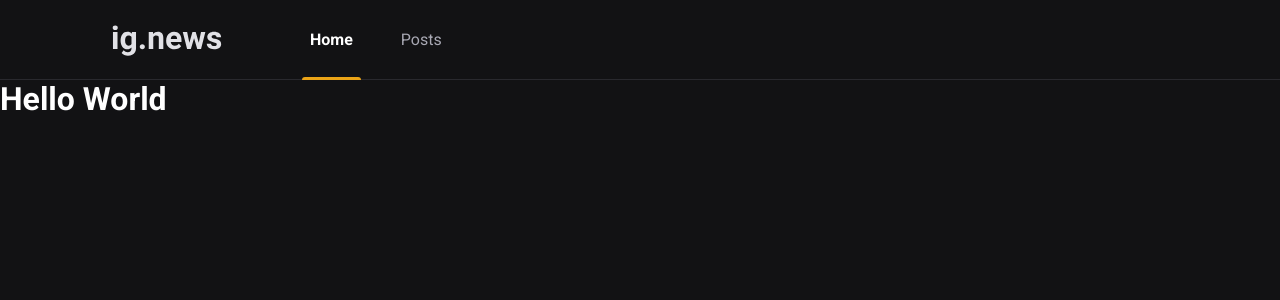
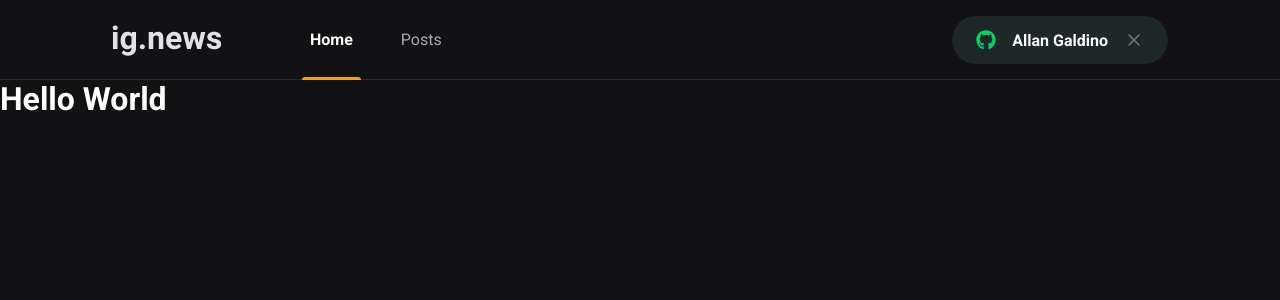
Before and after one commit to GaldinoAllan/ignews, a Next.js app: page / in a window 1280 px wide. Shown: the top 300 px of the page. Built offline with nearby package versions, Linux system fonts and the light colour scheme.

Commit message:
signIn button

```diff
--- a/package.json
+++ b/package.json
@@ -10,7 +10,8 @@
   "dependencies": {
     "next": "10.1.1",
     "react": "17.0.2",
-    "react-dom": "17.0.2"
+    "react-dom": "17.0.2",
+    "react-icons": "^4.2.0"
   },
   "devDependencies": {
     "@types/node": "^14.14.37",
--- a/src/components/Header/index.tsx
+++ b/src/components/Header/index.tsx
@@ -1,3 +1,4 @@
+import { SignInButton } from '../SingInButton'
 import styles from './styles.module.scss'
 
 export function Header() {
@@ -9,6 +10,7 @@
           <a className={styles.active} href="/">Home</a>
           <a href="/">Posts</a>
         </nav>
+        <SignInButton />
       </div>
     </header>
   )
--- a/src/components/Header/styles.module.scss
+++ b/src/components/Header/styles.module.scss
@@ -51,4 +51,8 @@
       }
     }
   }
+
+  button {
+    margin-left: auto;
+  }
 }
--- /dev/null
+++ b/src/components/SingInButton/index.tsx
@@ -0,0 +1,27 @@
+import { FaGithub } from 'react-icons/fa'
+import { FiX } from 'react-icons/fi'
+
+import styles from './styles.module.scss'
+
+export function SignInButton() {
+  const isUserLoggedIn = true
+
+  return isUserLoggedIn ? (
+    <button
+      type="button"
+      className={styles.signInButton}
+    >
+      <FaGithub color="#04d361" />
+      Allan Galdino
+      <FiX color="#737380" className={styles.closeIcon} />
+    </button>
+  ) : (
+    <button
+      type="button"
+      className={styles.signInButton}
+    >
+      <FaGithub color="#eba417" />
+      Sign in with Github
+    </button>
+  )
+}
--- /dev/null
+++ b/src/components/SingInButton/styles.module.scss
@@ -0,0 +1,33 @@
+.signInButton{
+  height: 3rem;
+  border-radius: 3rem;
+  background: var(--gray-850);
+  border: 0;
+  padding: 0 1.5rem;
+
+  display: flex;
+  align-items: center;
+  justify-content: center;
+
+  color: var(--white);
+  font-weight: bold;
+
+  svg {
+    width: 20px;
+    height: 20px;
+  }
+
+  svg:first-child {
+    margin-right: 1rem;
+  }
+
+  svg.closeIcon {
+    margin-left: 1rem;
+  }
+
+  transition: filter 0.2s;
+
+  &:hover {
+    filter: brightness(0.8)
+  }
+}
--- a/src/styles/global.scss
+++ b/src/styles/global.scss
@@ -10,6 +10,7 @@
   --gray-100: #e1e1e6;
   --gray-300: #a8a8b3;
   --gray-800: #29292e;
+  --gray-850: #1f2729;
   --gray-900: #121214;
 
   --cyan-500: #61dafb;
```
Also changed, not shown: 1 other file (tests, documents, lock files or other folders).
